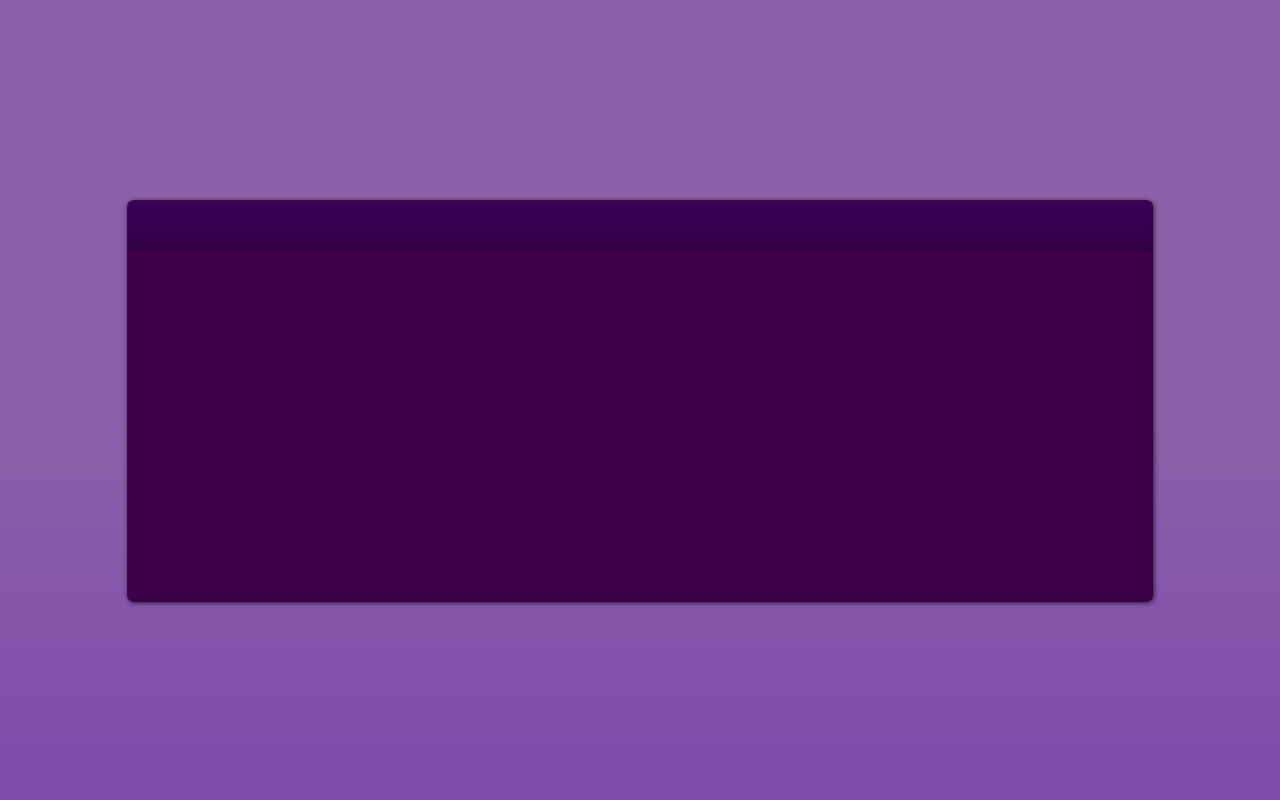
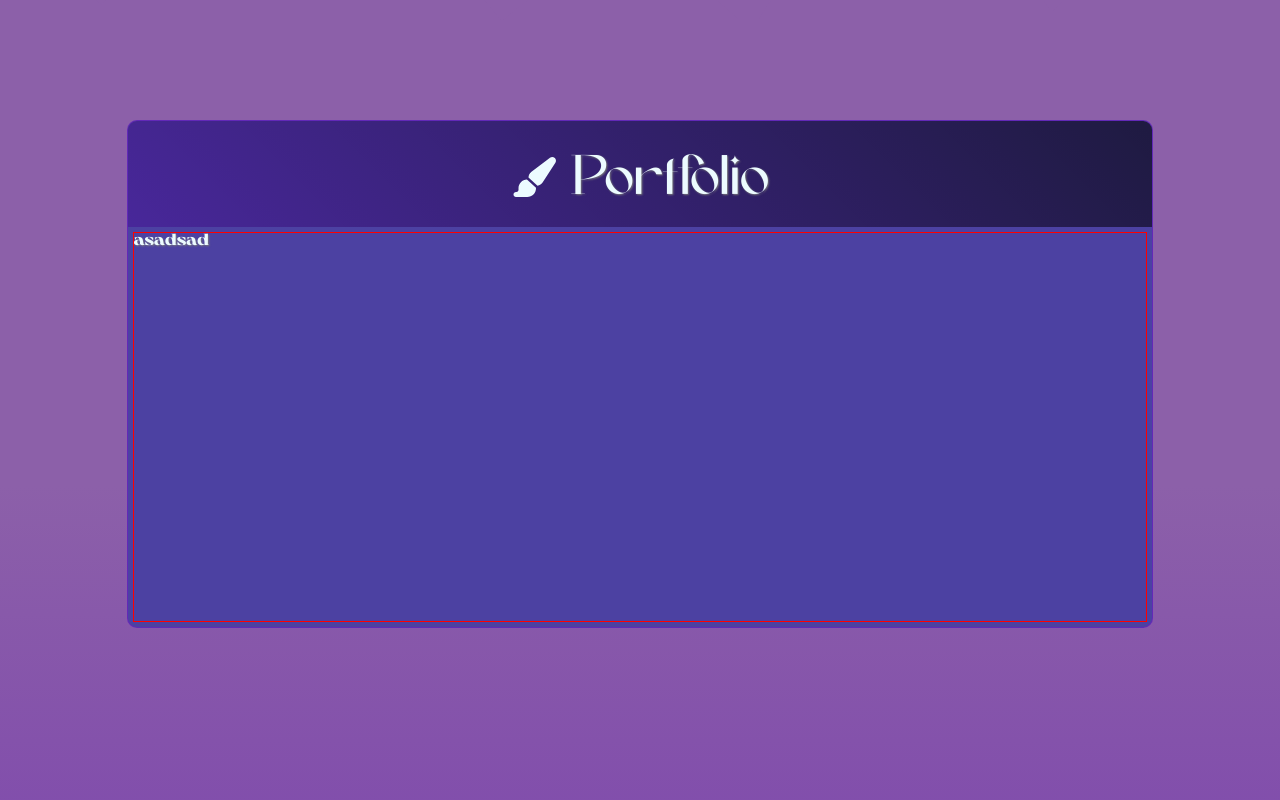
Before and after one commit to KelvinCrepaldi/ninamartinho, a React (Create React App) app: page / in a window 1280 px wide. Shown: the part 540-1340 px from the top of the page. Built offline with nearby package versions, Linux system fonts and the light colour scheme.

Commit message:
feat: styled

```diff
--- a/package.json
+++ b/package.json
@@ -3,9 +3,14 @@
   "version": "0.1.0",
   "private": true,
   "dependencies": {
+    "@fortawesome/fontawesome-svg-core": "^6.2.1",
+    "@fortawesome/free-regular-svg-icons": "^6.2.1",
+    "@fortawesome/free-solid-svg-icons": "^6.2.1",
+    "@fortawesome/react-fontawesome": "^0.2.0",
     "@testing-library/jest-dom": "^5.14.1",
     "@testing-library/react": "^13.0.0",
     "@testing-library/user-event": "^13.2.1",
+    "fortawesome": "^0.0.1-security",
     "react": "^18.2.0",
     "react-dom": "^18.2.0",
     "react-router-dom": "^6.5.0",
--- a/src/components/About/index.jsx
+++ b/src/components/About/index.jsx
@@ -1,9 +1,15 @@
 import SectionContainer from "components/SectionContainer";
 import { Element } from "react-scroll";
 
+import { FontAwesomeIcon } from "@fortawesome/react-fontawesome";
+import { faAddressCard } from "@fortawesome/free-solid-svg-icons";
+
 const About = () => {
   return (
-    <SectionContainer>
+    <SectionContainer
+      icon={<FontAwesomeIcon icon={faAddressCard} />}
+      title="About"
+    >
       <Element name="about" />
       About
     </SectionContainer>
--- a/src/components/Contact/index.jsx
+++ b/src/components/Contact/index.jsx
@@ -1,9 +1,15 @@
 import SectionContainer from "components/SectionContainer";
 import { Element } from "react-scroll";
 
+import { FontAwesomeIcon } from "@fortawesome/react-fontawesome";
+import { faAddressBook } from "@fortawesome/free-solid-svg-icons";
+
 const Contact = () => {
   return (
-    <SectionContainer>
+    <SectionContainer
+      icon={<FontAwesomeIcon icon={faAddressBook} />}
+      title="Contact"
+    >
       <Element name="contact" />
       Contact
     </SectionContainer>
--- a/src/components/Portfolio/index.jsx
+++ b/src/components/Portfolio/index.jsx
@@ -1,10 +1,19 @@
+import { Element } from "react-scroll";
+import { FontAwesomeIcon } from "@fortawesome/react-fontawesome";
+import { faPaintBrush } from "@fortawesome/free-solid-svg-icons";
+
 import SectionContainer from "components/SectionContainer";
-import { Element } from "react-scroll";
+import { PortfolioSelection } from "./portfolio.styles";
 
-const Portfolio = ({ icon, title }) => {
+const Portfolio = () => {
   return (
-    <SectionContainer icon={icon} title={title}>
+    <SectionContainer
+      icon={<FontAwesomeIcon icon={faPaintBrush} />}
+      title="Portfolio"
+    >
       <Element name="portfolio" />
+
+      <PortfolioSelection>asadsad</PortfolioSelection>
     </SectionContainer>
   );
 };
--- /dev/null
+++ b/src/components/Portfolio/portfolio.styles.jsx
@@ -0,0 +1,11 @@
+import styled from "styled-components";
+
+export const PortfolioSelection = styled.div`
+  display: flex;
+  flex-wrap: wrap;
+
+  height: 100%;
+  box-sizing: border-box;
+
+  border: 1px solid red;
+`;
--- a/src/components/SectionContainer/SectionContainer.styles.jsx
+++ b/src/components/SectionContainer/SectionContainer.styles.jsx
@@ -7,30 +7,42 @@ export const Container = styled(Element)`
   max-width: 1024px;
   width: 100%;
   min-height: 400px;
-  padding: 1px;
-  background: rgb(61, 0, 73);
+  border-radius: 10px;
+  overflow: hidden;
 
-  border-radius: 7px;
-  box-shadow: 1px 1px 5px rgb(0, 0, 0, 0.7),
-    inset 1px 1px 2px rgb(100, 100, 100, 0.1),
-    inset -2px -2px 2px rgb(0, 0, 0, 0.1);
-
+  border: 1px solid #8400db60;
+  background: #4c41a2;
   backdrop-filter: blur(5px);
   -webkit-backdrop-filter: blur(5px);
 
   .container-title {
+    display: flex;
+    flex-wrap: wrap;
+    justify-content: center;
+    align-items: center;
+
+    padding: 30px 15px 20px;
+
     background: linear-gradient(
-      0deg,
-      rgba(4, 0, 43, 0.2) 0%,
-      rgba(52, 0, 153, 0.2) 100%
+      45deg,
+      rgba(66, 0, 141, 0.4) 0%,
+      rgba(0, 0, 0, 0.6) 100%
     );
-    height: 50px;
 
-    box-sizing: border-box;
+    h1 {
+    }
   }
 
   .container-content {
     padding: 5px;
+    width: 100%;
+    height: 400px;
+    box-sizing: border-box;
+  }
+
+  .icon {
+    font-size: 40px;
+    margin-right: 15px;
   }
 
   &:nth-of-type(2) {
--- a/src/components/SectionContainer/index.jsx
+++ b/src/components/SectionContainer/index.jsx
@@ -1,10 +1,11 @@
 import { Container } from "./SectionContainer.styles";
+
 const SectionContainer = ({ children, icon, title }) => {
   return (
     <Container className="first-not-margin">
       <div className="container-title ">
-        {icon && <span>{icon}</span>}
-        {title && <h1>{title}.exe</h1>}
+        {icon && <span className="icon">{icon}</span>}
+        {title && <h1>{title}</h1>}
       </div>
       <div className="container-content">{children}</div>
     </Container>
--- a/src/pages/Home/Home.styles.jsx
+++ b/src/pages/Home/Home.styles.jsx
@@ -2,6 +2,7 @@ import styled from "styled-components";
 
 export const HomeContainer = styled.div`
   margin: 100px auto;
+  padding: 0px 20px;
   padding-bottom: 30px;
   width: 100%;
   max-width: 1100px;
@@ -12,7 +13,7 @@ export const HomeContainer = styled.div`
     display: flex;
     justify-content: center;
     align-items: flex-start;
-    min-height: 80vh;
+    min-height: 70vh;
   }
 
   .logo-homepage {
--- a/src/styles/global.jsx
+++ b/src/styles/global.jsx
@@ -104,8 +104,15 @@ const GlobalStyle = createGlobalStyle`
         linear-gradient(to bottom, #8c60a9, #8c60a9, #8c60a9, #8c60a9, #8c60a9, #8452ab, #7a44ae, #6e35b0, #6026b3, #541dab, #4813a3, #3b089b, #330586, #2a0372, #22015f, #1a004c);
         background-repeat: no-repeat;
         background-size: auto 70vh, auto;
-        background-position: top, center;
+        background-position: 100% 0;
+        animation: bgmve 40s infinite linear;
     }
+
+    @keyframes bgmve {
+        to {background-position: 0 0;
+        }
+    }
+
 
     h1{
         font-family: var(--font-Doky);
```
Also changed, not shown: 1 other file (tests, documents, lock files or other folders).
